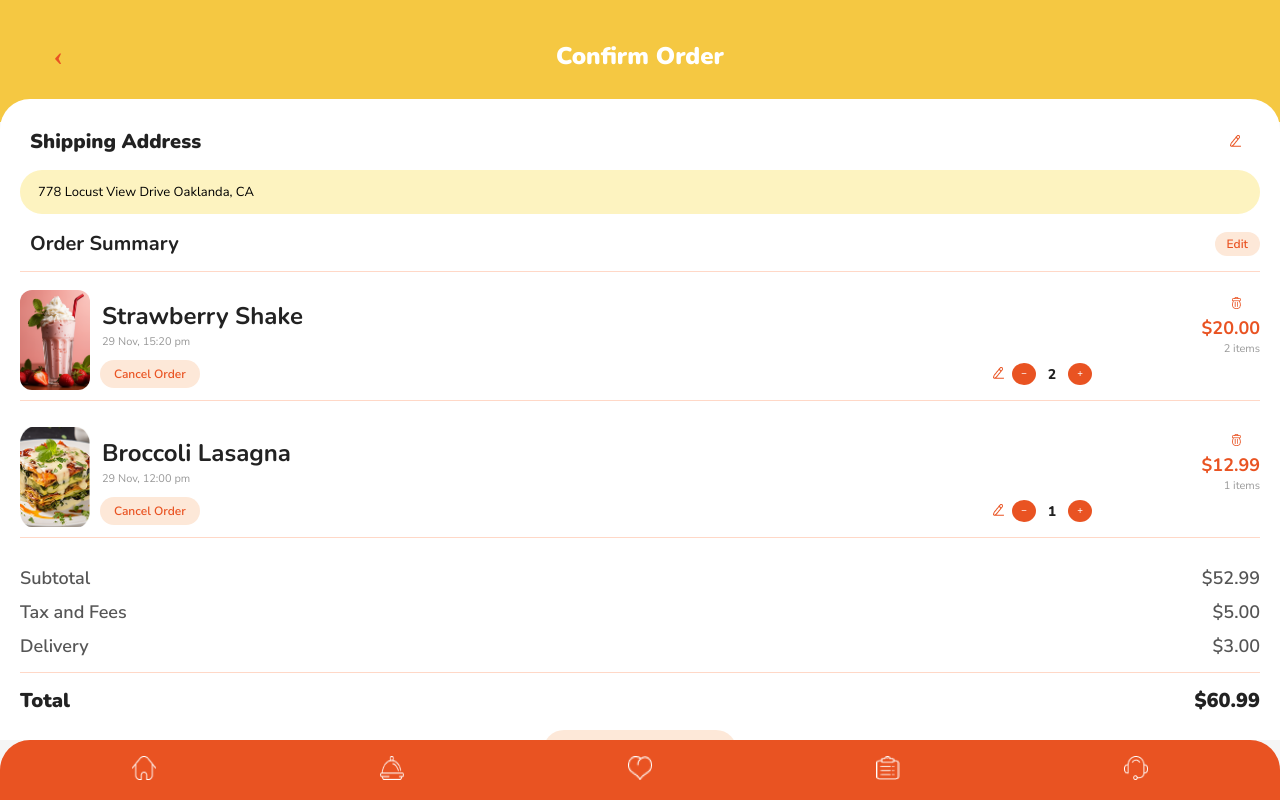
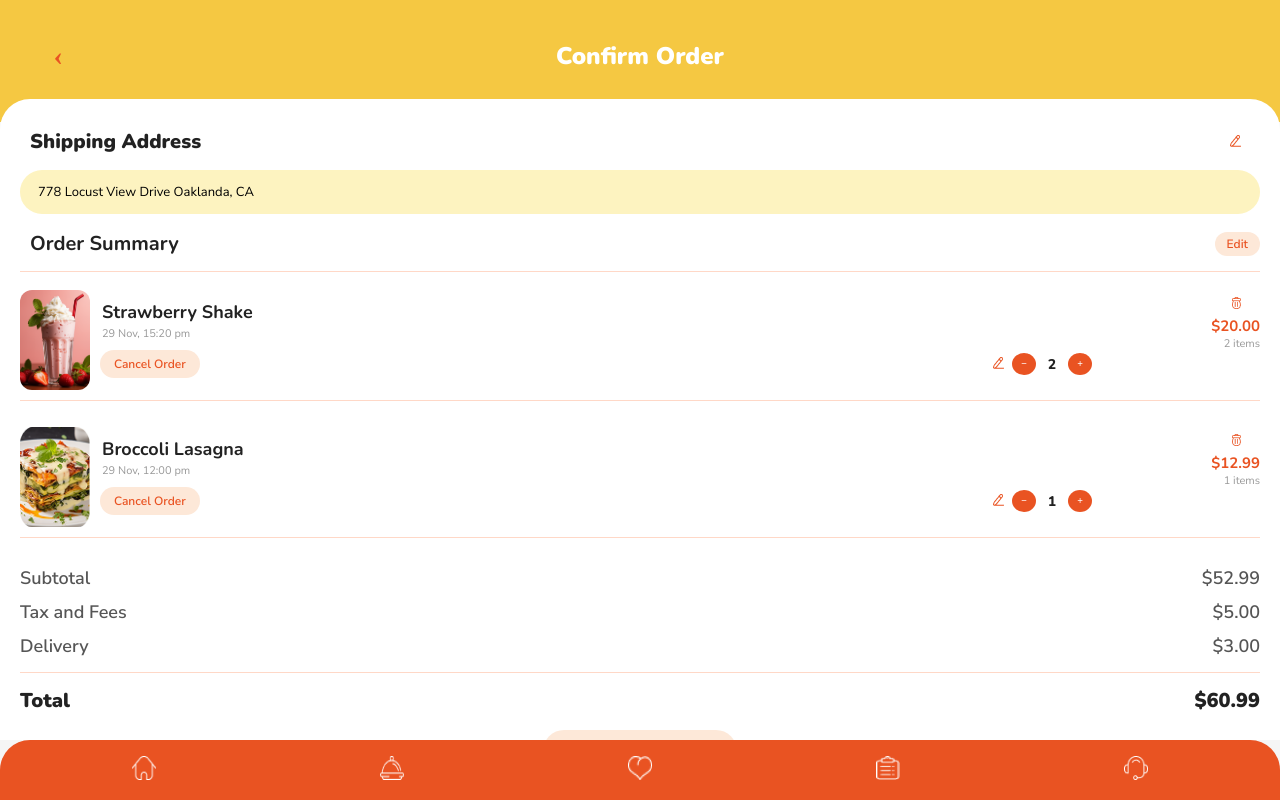
Before and after one commit to adityathotlagiri/FoodDeliveryApp, a React (Vite) app: page /confirmOrder in a window 1280 px wide. Built offline with nearby package versions, Linux system fonts and the light colour scheme.

Commit message:
Confirm Order changed

```diff
--- a/src/Components/CartDrawer/CartDrawer.css
+++ b/src/Components/CartDrawer/CartDrawer.css
@@ -104,7 +104,7 @@
 .cd-count {
   text-align: center;
   font-family: 'Nunito Sans', sans-serif;
-  font-size: 20px;
+  font-size: 15px;
   font-weight: 600;
   color: rgba(255, 255, 255, 0.9);
   padding: 12px 24px 8px;
@@ -141,7 +141,7 @@
 
 .cd-item-name {
   font-family: 'Nunito', sans-serif;
-  font-size: 18px;
+  font-size: 14px;
   font-weight: 800;
   color: #fff;
 }
@@ -156,8 +156,8 @@
 .cd-qty-wrap {
   position: absolute;
   display: flex;
-  bottom: 0px;
-  right: -60px;
+  bottom: -10px;
+  right: -65px;
   align-items: flex-end;
   justify-content: right;
   gap: 8px;
@@ -239,7 +239,7 @@
 }
 
 .cd-btn-checkout {
-  position: absolute;
+  margin-top: 20px;
   bottom: 80px;
   padding: 2px 28px;
   border-radius: 50px;
--- a/src/Components/ConfirmOrder/ConfirmOrder.css
+++ b/src/Components/ConfirmOrder/ConfirmOrder.css
@@ -174,7 +174,7 @@
 .co2-item-name {
   margin-top: 10px;
   font-family: var(--font-display);
-  font-size: 24px;
+  font-size: 18px;
   font-weight: 500;
   color: #222;
 }
@@ -184,7 +184,7 @@
   font-family: var(--font-display);
   top: 40px;
   right: 0;
-  font-size: 18px;
+  font-size: 15px;
   font-weight: 400;
   color: var(--orange);
 }
@@ -197,7 +197,7 @@
 
 .co2-item-count {
   position: absolute;
-  top : 65px;
+  top : 60px;
   right: 0;
   font-family: var(--font-body);
   font-size: 11px;
@@ -208,7 +208,7 @@
   width: 80%;
   position: absolute;
   left: 80px;
-  bottom: 25px;
+  bottom: 35px;
   display: flex;
   justify-content: space-between;
   align-items: center;
```
